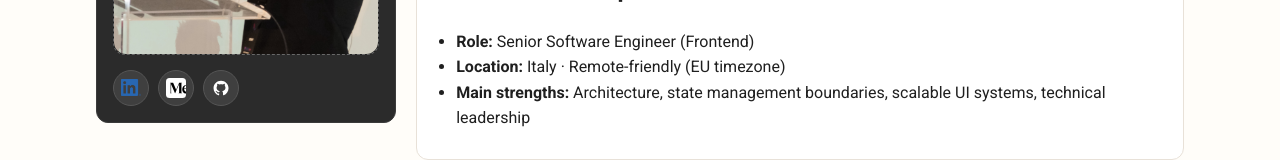
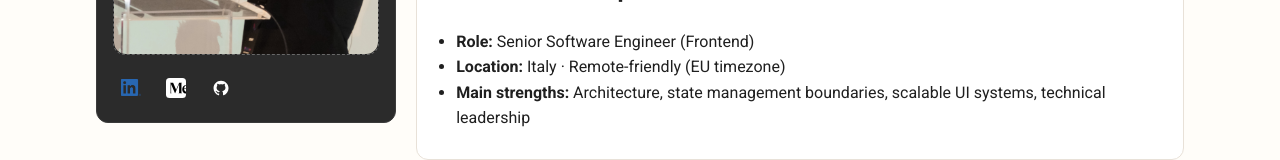
Before and after one commit to giorgiogalassi/blog, a Next.js app: page / in a window 1280 px wide. Shown: the part 352-512 px from the top of the page. Built offline with nearby package versions, Linux system fonts and the light colour scheme.

Commit message:
Refine social icon styles and make header sticky

```diff
--- a/app/globals.css
+++ b/app/globals.css
@@ -43,6 +43,9 @@ a:hover {
 }
 
 .site-header {
+  position: sticky;
+  top: 0;
+  z-index: 10;
   border-bottom: 1px solid var(--color-border);
   background: var(--color-bg);
 }
@@ -194,22 +197,18 @@ a:hover {
 .social-icons a {
   width: 2.25rem;
   height: 2.25rem;
-  border-radius: 999px;
+  border-radius: 0;
   display: inline-flex;
   align-items: center;
   justify-content: center;
-  font-weight: 700;
   text-decoration: none;
-  color: #fff;
-  background: #3f3f3f;
-  border: 1px solid #555;
+  background: transparent;
+  border: none;
 }
 
 .social-icons a:hover,
 .social-icons a:focus-visible {
-  background: var(--color-accent);
-  border-color: var(--color-accent-strong);
-  color: #fff;
+  opacity: 0.85;
 }
 
 .profile-photo {
```
